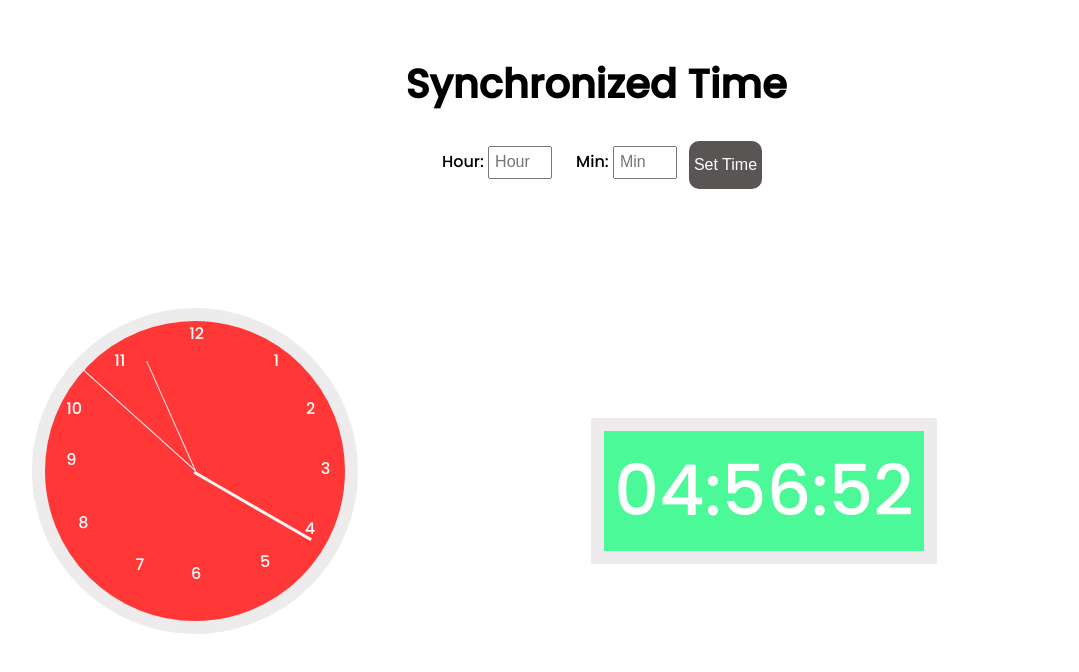
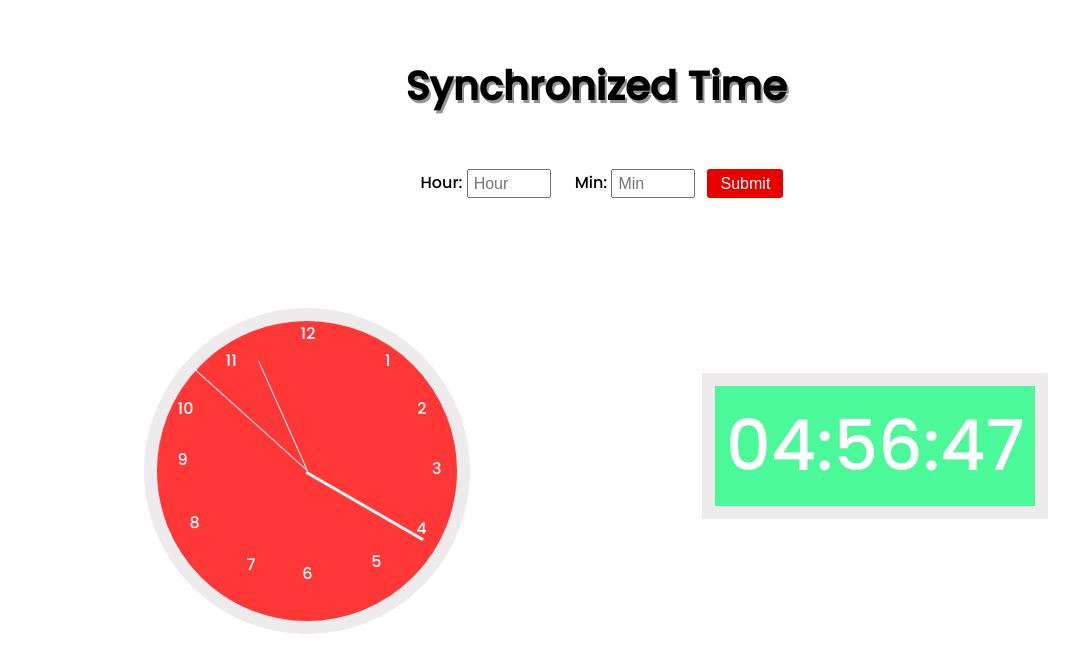
Before and after one commit to maryamshahnawaz/clock-project, a React (Create React App) app: page / in a window 1280 px wide. Shown: the top 672 px of the page, without its empty margins (44-1123 px from the left). Built offline with nearby package versions, Linux system fonts and the light colour scheme.

Commit message:
removed Digital clock from analog clock component and display it to app

```diff
--- a/src/App.js
+++ b/src/App.js
@@ -1,5 +1,6 @@
 import { useState } from "react";
 import { AnalogClock } from "./components";
+import { DigitalClock } from "./components";
 import "./App.scss";
 
 function App() {
@@ -54,12 +55,14 @@ function App() {
               required
             />
           </fieldset>
-          <button type="submit">Set Time</button>
+          <input type="Submit" />
         </form>
       </div>
 
       <div className="flex-container wrapper">
         <AnalogClock timeUpdate={timeUpdate} format={12} />
+        <DigitalClock timeUpdate={timeUpdate} format={12} />
+
       </div>
     </div>
   );
--- a/src/App.scss
+++ b/src/App.scss
@@ -13,23 +13,24 @@
   border:none;
   }
 
-  *{
+  font-size: 1rem;
+  min-height: 100vh;
+
+  * {
     padding:0;
     margin:0;
     font-family: 'Poppins', sans-serif;
-
-  }
+    }
 
   html {
     font-size: 62.5%;
   }
 
-  body {
-    font-size: 2rem;
-  }
 
   h1 {
     font-size: 2.5rem;
+    margin: 3rem auto;
+    text-shadow: 2px 3px rgb(150, 147, 147);
   }
 
   form {
@@ -37,16 +38,19 @@
   }
 
   input {
-    width:50px;
+    width:70px;
+    height:15px;
     padding:5px;
   }
 
-  button {
+  input[type="submit"] {
     border: none;
-    background-color: rgb(89, 85, 85);
+    background-color: rgb(232, 0, 0);
     color:#fff;
-    padding:5px;
-    border-radius: 10px;
+    margin-top: 5px;
+    padding:7px 3px;
+    line-height: 7px;
+    border-radius: 3px;
     &:hover {
       background-color: rgb(160, 152, 152);
       color:black;
@@ -69,21 +73,16 @@
 
   .flex-container {
     margin-top: 100px;
+    display: flex;
+    flex-wrap: wrap;
+    justify-content: space-around;
   }
 
-  .clocks {
-    text-align: center;
-    display: flex;
-    justify-content: space-around;
-    align-items: center;
-    flex-wrap: wrap;
-    align-items: center;
-    border-radius: 5px;
-    margin: 5px;
-    width:100%;
+  // .clocks {
 
 // Digital Clock
-    .digital-clocks {
+    .digital {
+      background: green;
       display:flex;
       justify-content: center;
       align-items:center;
@@ -93,7 +92,7 @@
       font-size: 70px;
       border: solid 13px rgb(237, 235, 235);
       background-color: rgb(75, 249, 153);
-      margin-top: 40px;
+      margin-top: 65px;
       color:#fff;
     }
 
@@ -116,18 +115,18 @@
         height: 150px;
         transform-origin: bottom left;
         &.seconds {
-          border-left:solid 1px rgb(247, 250, 247);
+          border-left:solid 1px rgb(233, 231, 231);
         }
         &.minutes {
-          border-left:solid 1px #f4eded;
+          border-left:solid 1px #fcf8f8;
           width:130px;
           height:120px;
         }
         &.hours {
-          width: 35px;
+          width: 33px;
           height: 135px;
           top: 15px;
-          border-left:solid 3px rgb(255, 246, 246);
+          border-left:solid 3px rgb(249, 245, 245);
         }
       }
 
@@ -205,4 +204,3 @@
       }
     }
   }
-}
--- a/src/components/AnalogClock/AnalogClock.js
+++ b/src/components/AnalogClock/AnalogClock.js
@@ -87,12 +87,11 @@ const AnalogClock = ({ timeUpdate, format }) => {
 
 
   return (
-    <div className="clocks">
+    // <div className="clocks">
     <div className="analog-clocks">
       <div className="dial seconds" style={secondsStyle} />
       <div className="dial minutes" style={minutesStyle} />
       <div className="dial hours" style={hoursStyle} />
-
       <span className="number-twelve">
         <span>12</span>
       </span>
@@ -130,11 +129,10 @@ const AnalogClock = ({ timeUpdate, format }) => {
         <span>11</span>
       </span>
     </div>
-
-      <div className="digital-clocks wrapper">
+    /* <div className="digital-clocks wrapper">
         <DigitalClock timeUpdate={timeUpdate} format={format} />
-      </div>
-    </div>
+      </div> */
+    // </div>
   )
 };
 
--- a/src/components/DigitalClock/DigitalClock.js
+++ b/src/components/DigitalClock/DigitalClock.js
@@ -60,13 +60,14 @@ const DigitalClock = ({ timeUpdate, format }) => {
 
   return (
     <>
-      <div className="digital-clock">
+      {/* <div className="clocks"> */}
+      <div className="digital">
         {cusHour || (timeUpdate && timeUpdate.hr) ||
           (formattedHr < 10 ? ("0" + formattedHr).slice(-2) : formattedHr)}
         :{cusMin !== null ? cusMin : (timeUpdate && timeUpdate.min) || min}:
         {sec}
       </div>
-      <div></div>
+      {/* </div> */}
     </>
   );
 };
--- a/styles/App.css
+++ b/styles/App.css
@@ -1,5 +1,7 @@
 .App {
   font-family: sans-serif;
+  font-size: 1rem;
+  min-height: 100vh;
 }
 
 .App html {
@@ -253,12 +255,10 @@
   font-size: 62.5%;
 }
 
-.App body {
-  font-size: 2rem;
-}
-
 .App h1 {
   font-size: 2.5rem;
+  margin: 3rem auto;
+  text-shadow: 2px 3px #969393;
 }
 
 .App form {
@@ -268,19 +268,22 @@
 }
 
 .App input {
-  width: 50px;
+  width: 70px;
+  height: 15px;
   padding: 5px;
 }
 
-.App button {
+.App input[type="submit"] {
   border: none;
-  background-color: #595555;
+  background-color: #e80000;
   color: #fff;
-  padding: 5px;
-  border-radius: 10px;
+  margin-top: 5px;
+  padding: 7px 3px;
+  line-height: 7px;
+  border-radius: 3px;
 }
 
-.App button:hover {
+.App input[type="submit"]:hover {
   background-color: #a09898;
   color: black;
 }
@@ -310,27 +313,17 @@
 
 .App .flex-container {
   margin-top: 100px;
-}
-
-.App .clocks {
-  text-align: center;
   display: -webkit-box;
   display: -ms-flexbox;
   display: flex;
+  -ms-flex-wrap: wrap;
+      flex-wrap: wrap;
   -ms-flex-pack: distribute;
       justify-content: space-around;
-  -webkit-box-align: center;
-      -ms-flex-align: center;
-          align-items: center;
-  -ms-flex-wrap: wrap;
-      flex-wrap: wrap;
-  align-items: center;
-  border-radius: 5px;
-  margin: 5px;
-  width: 100%;
 }
 
-.App .clocks .digital-clocks {
+.App .digital {
+  background: green;
   display: -webkit-box;
   display: -ms-flexbox;
   display: flex;
@@ -346,11 +339,11 @@
   font-size: 70px;
   border: solid 13px #edebeb;
   background-color: #4bf999;
-  margin-top: 40px;
+  margin-top: 65px;
   color: #fff;
 }
 
-.App .clocks .analog-clocks {
+.App .analog-clocks {
   width: 300px;
   height: 300px;
   border: solid 1px #000;
@@ -361,7 +354,7 @@
   color: white;
 }
 
-.App .clocks .analog-clocks .dial {
+.App .analog-clocks .dial {
   position: absolute;
   left: 50%;
   bottom: 50%;
@@ -371,24 +364,24 @@
           transform-origin: bottom left;
 }
 
-.App .clocks .analog-clocks .dial.seconds {
-  border-left: solid 1px #f7faf7;
+.App .analog-clocks .dial.seconds {
+  border-left: solid 1px #e9e7e7;
 }
 
-.App .clocks .analog-clocks .dial.minutes {
-  border-left: solid 1px #f4eded;
+.App .analog-clocks .dial.minutes {
+  border-left: solid 1px #fcf8f8;
   width: 130px;
   height: 120px;
 }
 
-.App .clocks .analog-clocks .dial.hours {
-  width: 35px;
+.App .analog-clocks .dial.hours {
+  width: 33px;
   height: 135px;
   top: 15px;
-  border-left: solid 3px #fff6f6;
+  border-left: solid 3px #f9f5f5;
 }
 
-.App .clocks .analog-clocks .number-twelve {
+.App .analog-clocks .number-twelve {
   position: absolute;
   top: 0%;
   left: 48%;
@@ -396,67 +389,67 @@
   width: "5px";
 }
 
-.App .clocks .analog-clocks .number-one {
+.App .analog-clocks .number-one {
   position: absolute;
   top: 9%;
   right: 22%;
 }
 
-.App .clocks .analog-clocks .number-two {
+.App .analog-clocks .number-two {
   position: absolute;
   top: 25%;
   right: 10%;
 }
 
-.App .clocks .analog-clocks .number-three {
+.App .analog-clocks .number-three {
   position: absolute;
   top: 45%;
   right: 5%;
 }
 
-.App .clocks .analog-clocks .number-four {
+.App .analog-clocks .number-four {
   position: absolute;
   top: 65%;
   right: 10%;
 }
 
-.App .clocks .analog-clocks .number-five {
+.App .analog-clocks .number-five {
   position: absolute;
   top: 76%;
   right: 25%;
 }
 
-.App .clocks .analog-clocks .number-six {
+.App .analog-clocks .number-six {
   position: absolute;
   top: 80%;
   right: 48%;
 }
 
-.App .clocks .analog-clocks .number-seven {
+.App .analog-clocks .number-seven {
   position: absolute;
   top: 77%;
   left: 30%;
 }
 
-.App .clocks .analog-clocks .number-eight {
+.App .analog-clocks .number-eight {
   position: absolute;
   top: 63%;
   left: 11%;
 }
 
-.App .clocks .analog-clocks .number-nine {
+.App .analog-clocks .number-nine {
   position: absolute;
   top: 42%;
   left: 7%;
 }
 
-.App .clocks .analog-clocks .number-ten {
+.App .analog-clocks .number-ten {
   position: absolute;
   top: 25%;
   left: 7%;
 }
 
-.App .clocks .analog-clocks .number-eleven {
+.App .analog-clocks .number-eleven {
   position: absolute;
   top: 9%;
   left: 23%;
```
Lines whose indentation alone changed are shown as unchanged.
